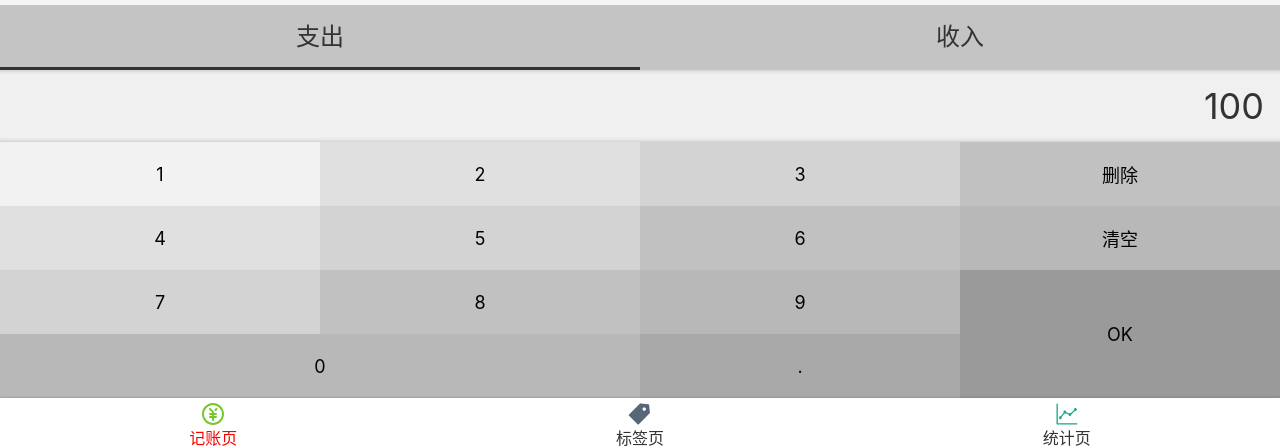
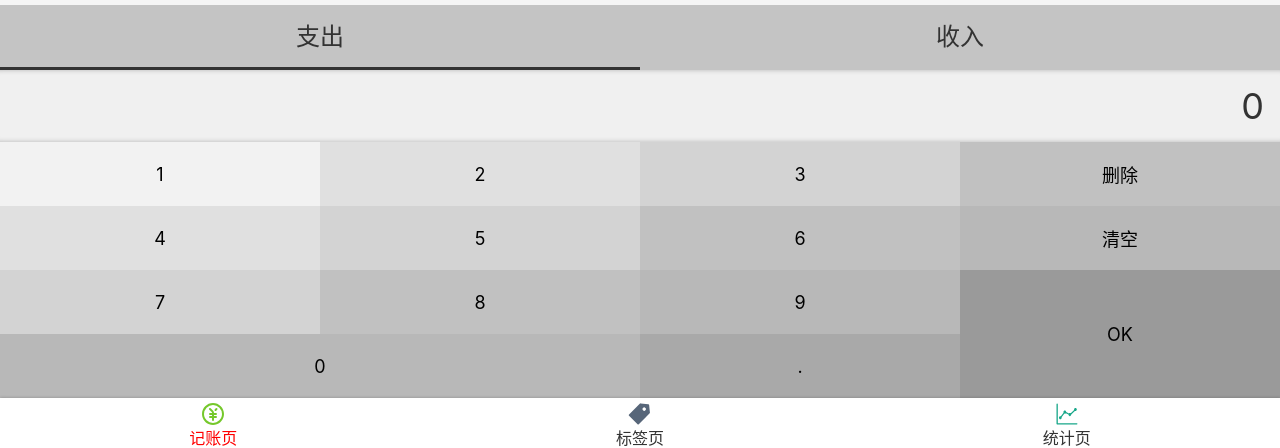
Before and after one commit to Lisbeth1128/account-2, a React app: page / in a window 1280 px wide. Shown: the part 346-794 px from the top of the page. Built offline with nearby package versions, Linux system fonts and the light colour scheme.

Commit message:
numberPad 功能 wip(work in process)

```diff
--- a/src/views/Money.tsx
+++ b/src/views/Money.tsx
@@ -19,23 +19,7 @@
         <NoteSection />
         <CategorySection />
         <NumberPadSection>
-          <div className="output">100</div>
-          <div className="pad clearfix">
-            <button>1</button>
-            <button>2</button>
-            <button>3</button>
-            <button>删除</button>
-            <button>4</button>
-            <button>5</button>
-            <button>6</button>
-            <button>清空</button>
-            <button>7</button>
-            <button>8</button>
-            <button>9</button>
-            <button className="ok">OK</button>
-            <button className="zero">0</button>
-            <button className="dot">.</button>
-          </div>
+
         </NumberPadSection>
       </MyLayout>
     </>
--- a/src/views/Money/NumberPadSection.tsx
+++ b/src/views/Money/NumberPadSection.tsx
@@ -1,6 +1,7 @@
+import React, { useState } from "react";
 import styled from "styled-components";
 
-const NumberPadSection = styled.section`
+const Wrapper = styled.section`
   display: flex;
   flex-direction: column;
   > .output {
@@ -58,4 +59,63 @@
 }
 `
 
+const NumberPadSection: React.FC = () => {
+  const [output, setOutput] = useState('0')
+  const onClickButtonWrapper = (e: React.MouseEvent) => {
+    const text = (e.target as HTMLButtonElement).textContent
+    if (text === null) { return }
+    switch (text) {
+      case '0':
+      case '1':
+      case '2':
+      case '3':
+      case '4':
+      case '5':
+      case '6':
+      case '7':
+      case '8':
+      case '9':
+      case '.':
+        if (output === '0') {
+          setOutput(text)
+        } else {
+          setOutput(output + text)
+        }
+        break;
+      case '删除':
+        console.log('删除')
+        break;
+      case '清空':
+        console.log('清空')
+        break;
+      case 'OK':
+        console.log('确认')
+        break;
+    }
+  }
+  return (
+    <Wrapper>
+      <div className="output">
+        {output}
+      </div>
+      <div className="pad clearfix" onClick={onClickButtonWrapper}>
+        <button>1</button>
+        <button>2</button>
+        <button>3</button>
+        <button>删除</button>
+        <button>4</button>
+        <button>5</button>
+        <button>6</button>
+        <button>清空</button>
+        <button>7</button>
+        <button>8</button>
+        <button>9</button>
+        <button className="ok">OK</button>
+        <button className="zero">0</button>
+        <button className="dot">.</button>
+      </div>
+    </Wrapper>
+  )
+}
+
 export { NumberPadSection }
```
